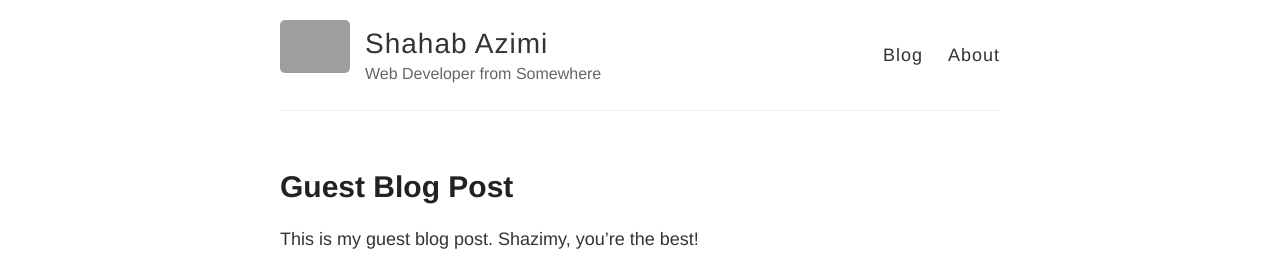
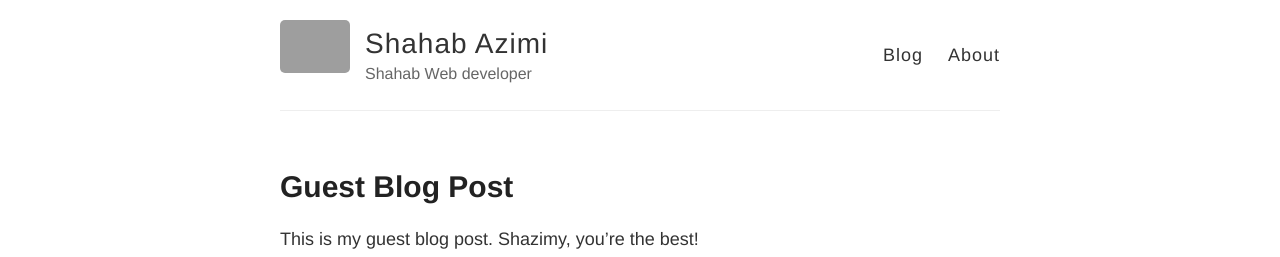
Before and after one commit to shazimy/shazimy.github.io, a Jekyll site: the page built from index.html, in a window 1280 px wide. Shown: the top 257 px of the page. Built offline with Jekyll 4.4.1, drawn with Linux system fonts in a browser that asks for light colours; grey boxes are pictures that could not be loaded.

Commit message:
2016-10-06-Guest-Post.md

```diff
--- a/_config.yml
+++ b/_config.yml
@@ -6,7 +6,7 @@
 name: Shahab Azimi
 
 # Short bio or description (displayed in the header)
-description: Web Developer from Somewhere
+description: Shahab Web developer
 
 # URL of your avatar or profile pic (you could use your GitHub profile pic)
 avatar: https://raw.githubusercontent.com/barryclark/jekyll-now/master/images/jekyll-logo.png
```
